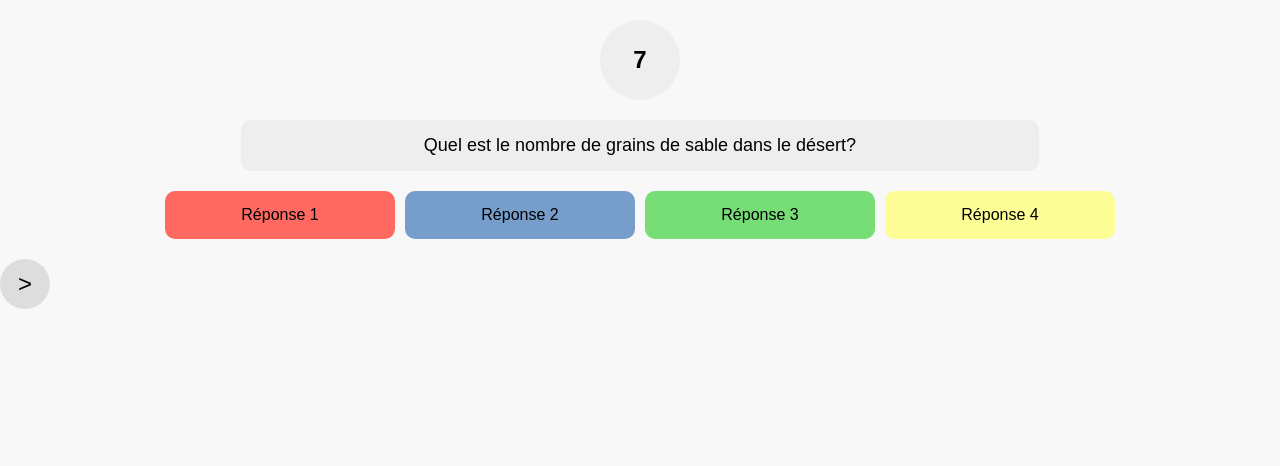
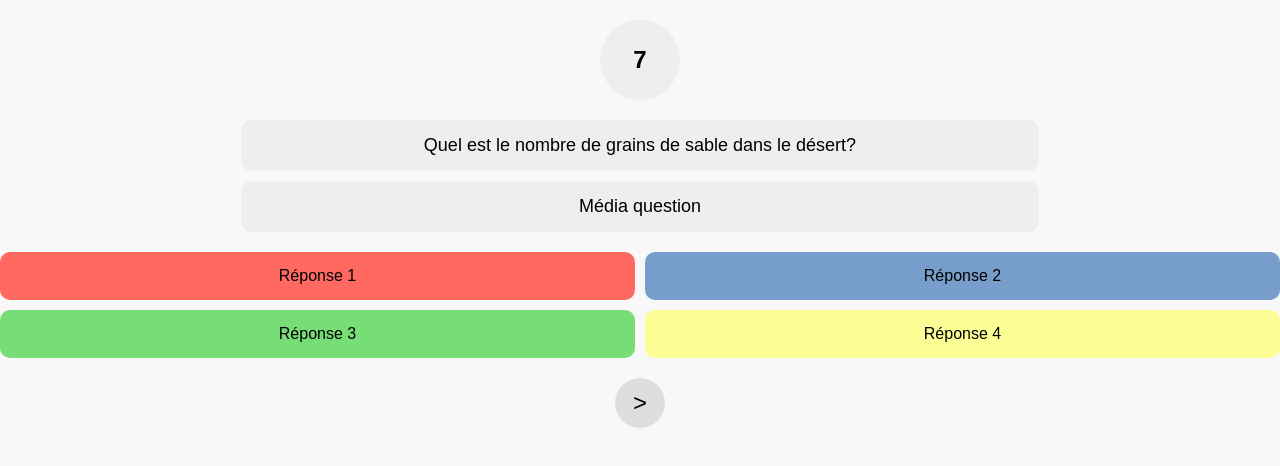
Before and after one commit to cedriclglg/Toogz_school, a plain HTML site: page index.html in a window 1280 px wide. Drawn offline with Linux system fonts and the light colour scheme.

Commit message:
Mise à jour de index.html

```diff
--- a/index.html
+++ b/index.html
@@ -24,7 +24,7 @@
             font-weight: bold;
             margin: 20px auto;
         }
-        .question {
+        .question-container {
             background: #eee;
             padding: 15px;
             margin: 10px auto;
@@ -33,14 +33,13 @@
             font-size: 18px;
         }
         .answers {
-            display: flex;
-            flex-wrap: wrap;
+            display: grid;
+            grid-template-columns: 1fr 1fr;
+            gap: 10px;
             justify-content: center;
-            gap: 10px;
             margin-top: 20px;
         }
         .answer {
-            width: 200px;
             padding: 15px;
             border-radius: 10px;
             color: black;
@@ -63,22 +62,46 @@
             justify-content: center;
             font-size: 24px;
             cursor: pointer;
+            margin-left: auto;
+            margin-right: auto;
         }
     </style>
 </head>
 <body>
     <div class="timer" id="timer">12</div>
-    <div class="question">Quel est le nombre de grains de sable dans le désert?</div>
+    <div class="question-container" id="question">Quel est le nombre de grains de sable dans le désert?</div>
+    <div class="question-container" id="media">Média question</div>
     <div class="answers">
-        <div class="answer red">Réponse 1</div>
-        <div class="answer blue">Réponse 2</div>
-        <div class="answer green">Réponse 3</div>
-        <div class="answer yellow">Réponse 4</div>
+        <div class="answer red" id="answer1">Réponse 1</div>
+        <div class="answer blue" id="answer2">Réponse 2</div>
+        <div class="answer green" id="answer3">Réponse 3</div>
+        <div class="answer yellow" id="answer4">Réponse 4</div>
     </div>
-    <div class="next-btn">&gt;</div>
+    <div class="next-btn" id="next">&gt;</div>
     <script>
+        let questions = [
+            { text: "Quel est le nombre de grains de sable dans le désert?", media: "Média question", answers: ["Réponse 1", "Réponse 2", "Réponse 3", "Réponse 4"] }
+        ];
+
+        let currentQuestionIndex = 0;
         let timeLeft = 12;
         const timerElement = document.getElementById("timer");
+        const questionElement = document.getElementById("question");
+        const mediaElement = document.getElementById("media");
+        const answerElements = [
+            document.getElementById("answer1"),
+            document.getElementById("answer2"),
+            document.getElementById("answer3"),
+            document.getElementById("answer4")
+        ];
+        const nextButton = document.getElementById("next");
+
+        function loadQuestion(index) {
+            let question = questions[index];
+            questionElement.textContent = question.text;
+            mediaElement.textContent = question.media;
+            answerElements.forEach((el, i) => el.textContent = question.answers[i]);
+        }
 
         function countdown() {
             if (timeLeft > 0) {
@@ -86,7 +109,15 @@
                 timerElement.textContent = timeLeft;
             }
         }
+
+        nextButton.addEventListener("click", () => {
+            currentQuestionIndex = (currentQuestionIndex + 1) % questions.length;
+            loadQuestion(currentQuestionIndex);
+            timeLeft = 12;
+        });
+
         setInterval(countdown, 1000);
+        loadQuestion(currentQuestionIndex);
     </script>
 </body>
 </html>
```
